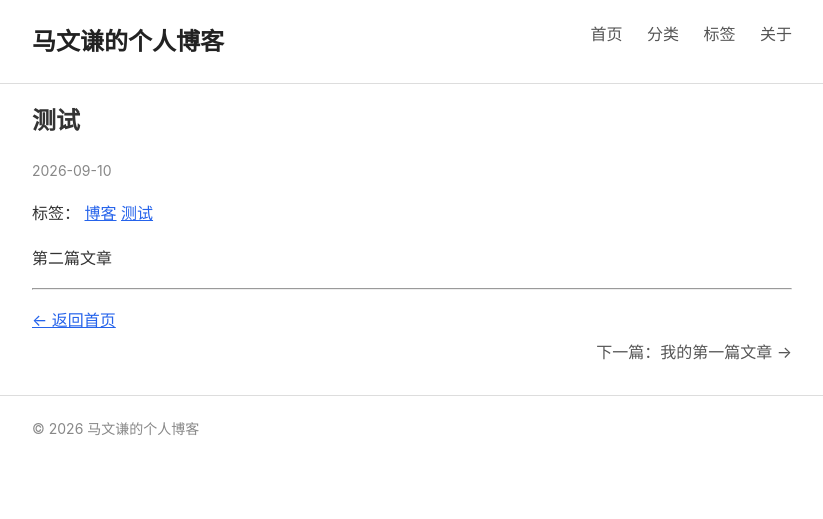
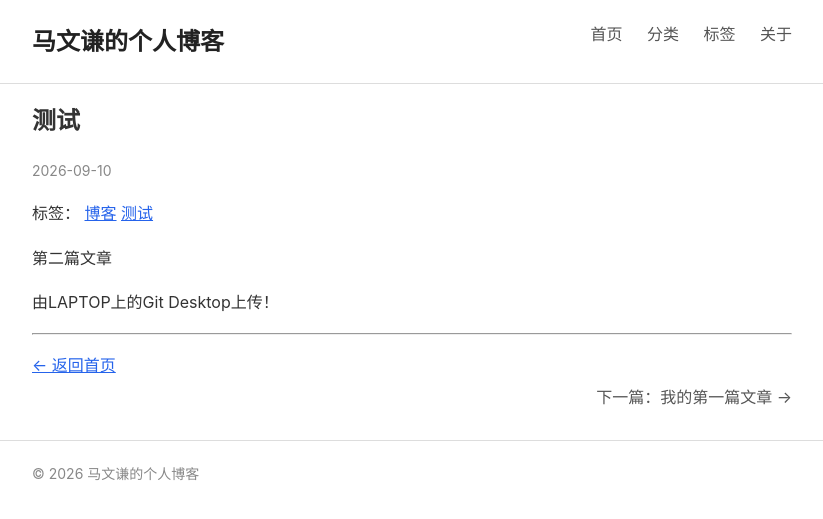
Before and after one commit to mawenqian1992/mawenqian1992.github.io, a Jekyll site: the page built from _posts/2026-09-11-测试.md, in a window 1280 px wide. Shown: the top 519 px of the page, without its empty margins (228-1051 px from the left). Built offline with Jekyll 4.4.1, drawn with Linux system fonts in a browser that asks for light colours.

Commit message:
Update 2026-09-11-测试.md

```diff
--- a/_posts/2026-09-11-测试.md
+++ b/_posts/2026-09-11-测试.md
@@ -9,3 +9,5 @@ tags:
 ---
 
 第二篇文章
+
+由LAPTOP上的Git Desktop上传！
```
